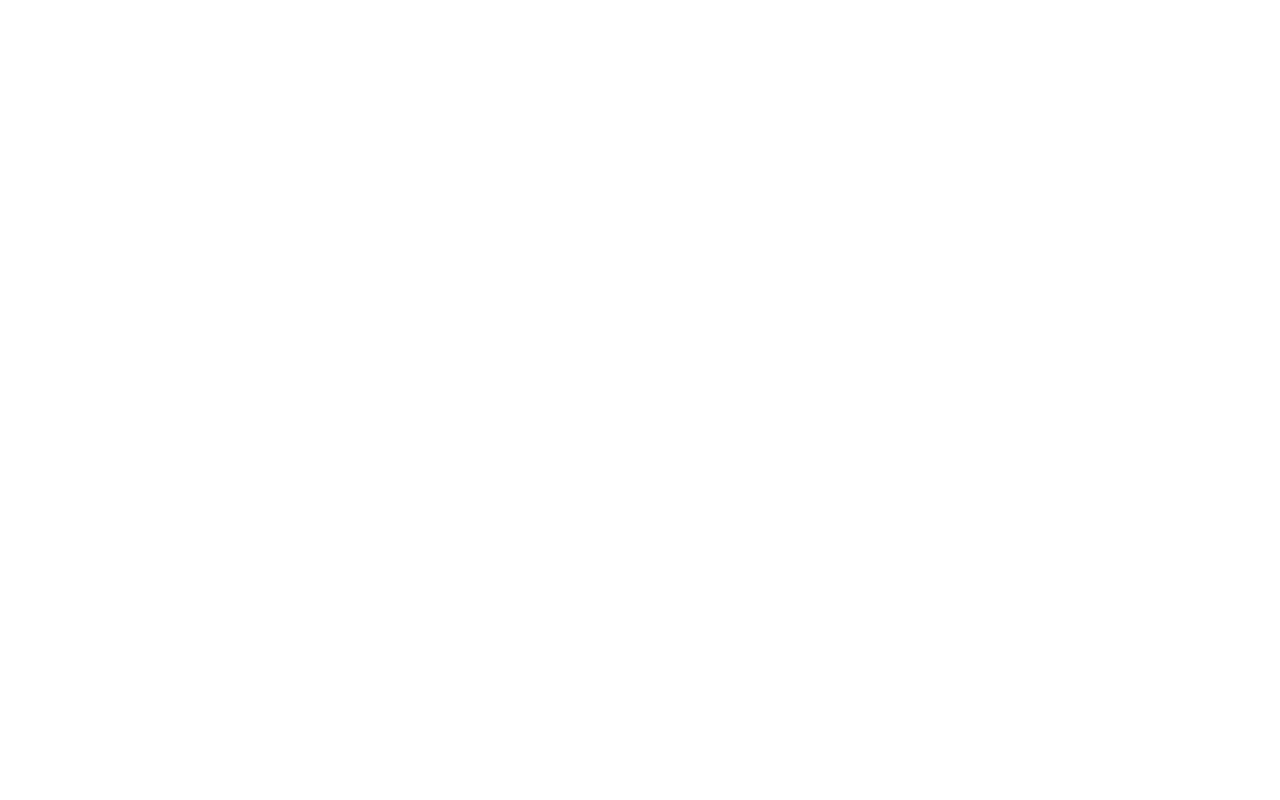
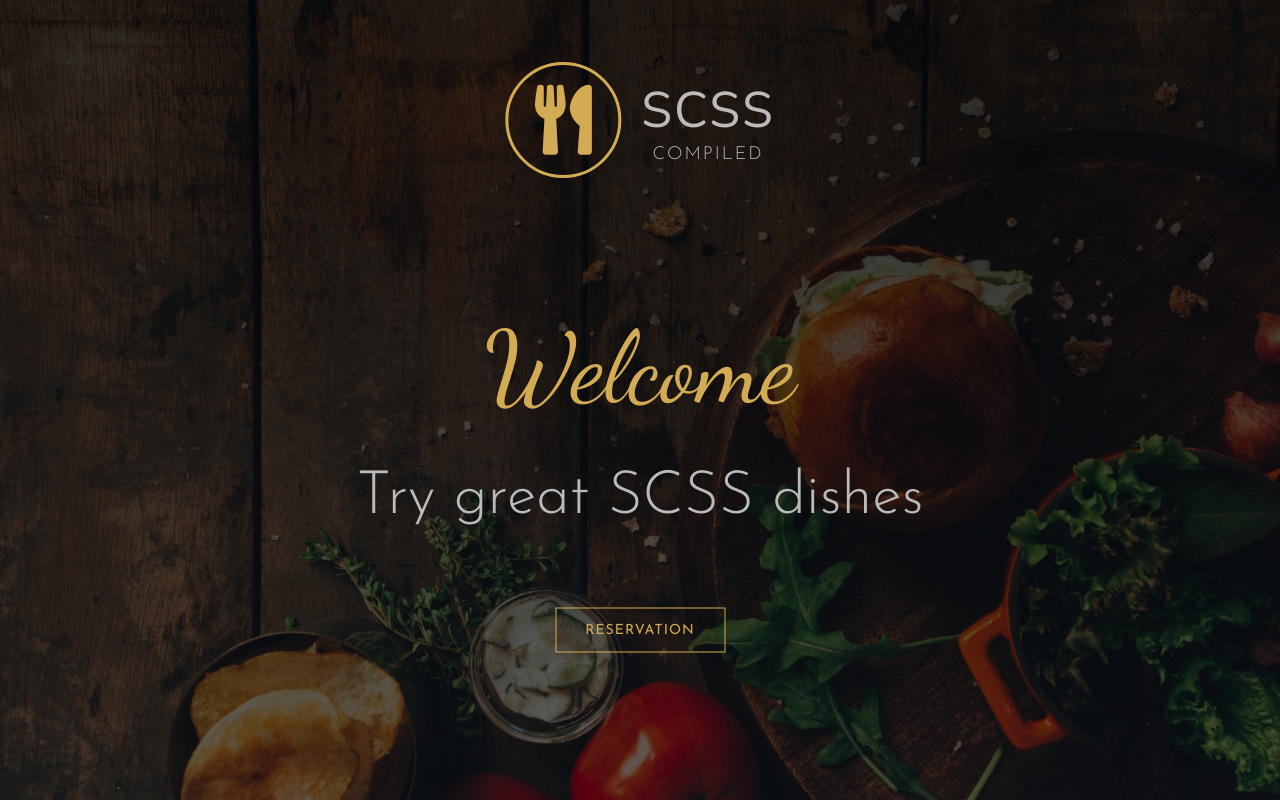
Before and after one commit to ol-berry01/scss-restaurant, a website: page index.html in a window 1280 px wide. Drawn offline with nearby package versions, Linux system fonts and the light colour scheme.

Commit message:
Header
Added header markup and styled with SCSS

```diff
--- a/index.html
+++ b/index.html
@@ -7,11 +7,31 @@
 
     <link rel="stylesheet" href="css/style.css">
     <link rel="stylesheet" href="node_modules/@fortawesome/fontawesome-free/css/all.css">
-    <link href="https://fonts.googleapis.com/css?family=Dancing+Script|Josefin+Sans|Nunito&display=swap" rel="stylesheet">
+    <link href="https://fonts.googleapis.com/css?family=Dancing+Script:400,700|Josefin+Sans:300,400,600,700|Nunito:300,400,600,700" rel="stylesheet">
 
     <title>SCSS Restaurant</title>
 </head>
 <body>
 
+    <!-- Header -->
+    <header class="header">
+
+        <div class="brand">
+            <a href="#" class="logo"><i class="fas fa-utensils"></i></a>
+            <div class="">
+                <h1 class="main-name">SCSS</h1>
+                <p class="sub-name">Compiled</p>
+            </div>
+        </div>
+
+        <div class="header-banner">
+            <h1 class="main-heading">Welcome</h1>
+            <h3 class="sub-heading">Try great SCSS dishes</h3>
+            <button class="main-btn" type="button">Reservation</button>
+        </div>
+
+    </header>
+    <!-- End: Header -->
+
 </body>
 </html>
--- a/scss/_base.scss
+++ b/scss/_base.scss
@@ -0,0 +1,36 @@
+$colour-dark: #262626;
+$colour-black: #000;
+$colour-primary: #d3ab55;
+$colour-secondary: #bbb;
+
+$font-dancingScript: 'Dancing Script', cursive;
+$font-josefinSans: 'Josefin Sans', sans-serif;
+$font-nunito: 'Nunito', sans-serif;
+
+@mixin flexLayout {
+    display: flex;
+    justify-content: center;
+    align-items: center;
+}
+
+@mixin textStyles {
+    font-weight: 300;
+    letter-spacing: 2px;
+    text-transform: uppercase;
+}
+
+@mixin centering($topValue) {
+    position: absolute;
+    top: $topValue;
+    left: 50%;
+    transform: translate(-50%, -50%);
+}
+
+* {
+    margin: 0;
+    padding: 0;
+}
+
+body {
+    background-color: $colour-dark;
+}
--- a/scss/_components.scss
+++ b/scss/_components.scss
@@ -0,0 +1,61 @@
+.logo {
+    color: $colour-primary;
+    font-size: 70px;
+    width: 110px;
+    height: 110px;
+    border: 3px solid $colour-primary;
+    border-radius: 50%;
+    margin-right: 20px;
+    @include flexLayout;
+}
+
+.main-name {
+    font-family: $font-nunito;
+    font-size: 50px;
+    color: $colour-secondary;
+    @include textStyles;
+}
+
+.sub-name {
+    font-family: $font-josefinSans;
+    font-size: 18px;
+    color: $colour-secondary;
+    text-align: center;
+    @include textStyles;
+}
+
+.main-heading {
+    font-family: $font-dancingScript;
+    font-size: 100px;
+    font-weight: 300;
+    color: $colour-primary;
+    margin-bottom: 40px;
+}
+
+.sub-heading {
+    font-family: $font-josefinSans;
+    font-size: 60px;
+    font-weight: 300;
+    color: $colour-secondary;
+    margin-bottom: 80px;
+}
+
+.main-btn {
+    width: 170px;
+    height: 45px;
+    font-family: $font-josefinSans;
+    font-size: 14px;
+    text-transform: uppercase;
+    letter-spacing: 1px;
+    color: $colour-primary;
+    background-color: transparent;
+    border: 1px solid $colour-primary;
+    outline: none;
+    cursor: pointer;
+    transition: all 400ms;
+
+    &:hover {
+        background-color: $colour-primary;
+        color: $colour-dark;
+    }
+}
--- a/scss/_layout.scss
+++ b/scss/_layout.scss
@@ -0,0 +1,18 @@
+.header {
+    width: 100%;
+    height: 100vh;
+    position: relative;
+    background: linear-gradient(rgba($colour-black, 0.8), rgba($colour-black, 0.6)),  url(../images/bg.jpeg) center no-repeat;
+    background-size: cover;
+
+    .brand {
+        display: flex;
+        align-items: center;
+        @include centering(15%)
+    }
+
+    &-banner {
+        text-align: center;
+        @include centering(60%)
+    }
+}
```
Also changed, not shown: css/style.css, images/about-us-img.png (added), images/bg.jpeg (added), images/gallery-img-1.jpeg (added), images/gallery-img-2.jpeg (added), images/gallery-img-3.jpeg (added), images/gallery-img-4.jpeg (added), images/gallery-img-5.jpeg (added), images/gallery-img-6.jpeg (added), images/nav-img-1.jpeg (added), images/nav-img-2.jpeg (added), images/nav-img-3.jpeg (added), images/reservation-bg.jpeg (added).
